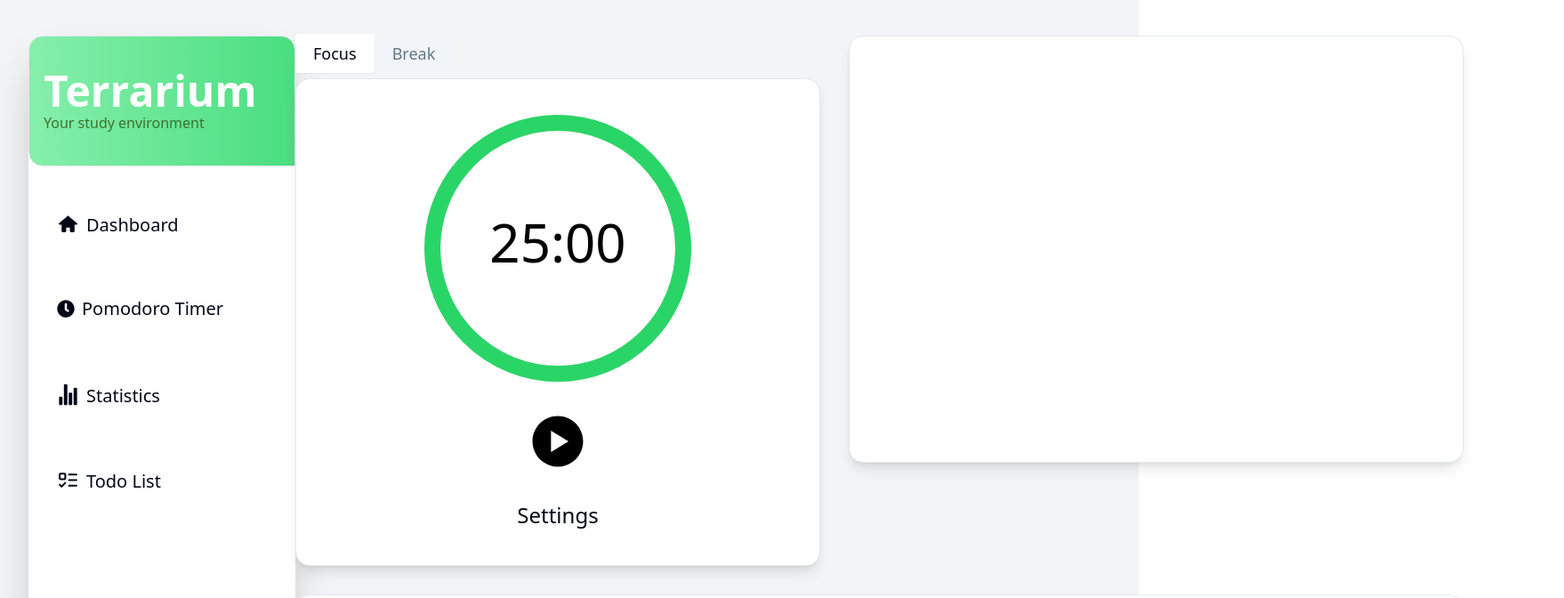
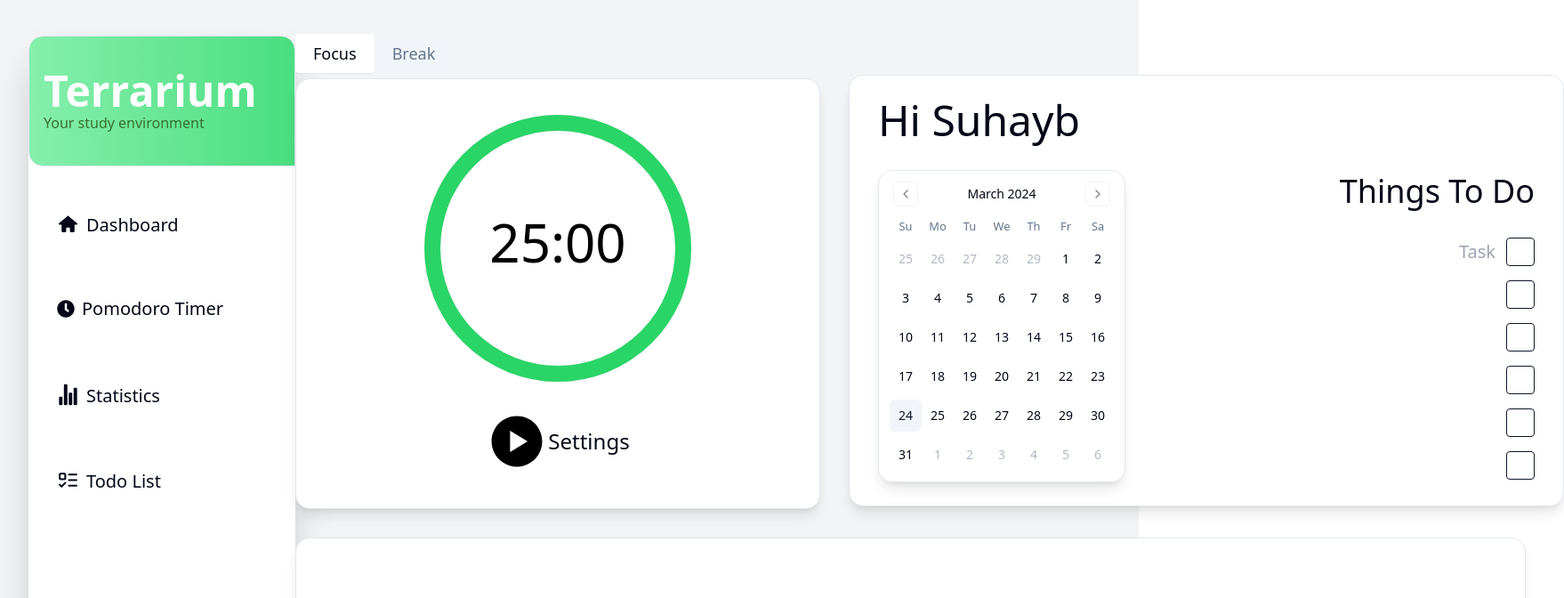
Before and after one commit to Swebi/Terrarium, a React (Vite) app: page / in a window 1280 px wide. Shown: the top 672 px of the page at 89% size, 1758 px wide, since content can reach past the window. Built offline with nearby package versions, Linux system fonts and the light colour scheme.

Commit message:
feat: dashboard 2nd component

```diff
--- a/package.json
+++ b/package.json
@@ -10,16 +10,21 @@
     "preview": "vite preview"
   },
   "dependencies": {
+    "@radix-ui/react-checkbox": "^1.0.4",
     "@radix-ui/react-dialog": "^1.0.5",
     "@radix-ui/react-label": "^2.0.2",
     "@radix-ui/react-popover": "^1.0.7",
     "@radix-ui/react-slider": "^1.1.2",
+    "@radix-ui/react-slot": "^1.0.2",
     "@radix-ui/react-tabs": "^1.0.4",
+    "@tremor/react": "^3.14.1",
     "class-variance-authority": "^0.7.0",
     "clsx": "^2.1.0",
+    "date-fns": "^3.6.0",
     "lucide-react": "^0.363.0",
     "react": "^18.2.0",
     "react-circular-progressbar": "^2.1.0",
+    "react-day-picker": "^8.10.0",
     "react-dom": "^18.2.0",
     "react-icons": "^5.0.1",
     "tailwind-merge": "^2.2.2",
--- a/src/App.jsx
+++ b/src/App.jsx
@@ -1,19 +1,44 @@
 import { useState, useContext } from "react";
 import TimerTabs from "./components/timerTabs";
 import Navbar from "./components/navbar";
+import { Calendar } from "@/components/ui/calendar";
+import TodoInput from "./components/todoinput";
 
 function App() {
+  const [date, setDate] = useState(Date);
+
   return (
     <>
-      <div className="flex flex-row f justify-between  py-10 w-screen h-screen bg-gray-100 ">
+      <div className="flex flex-row f justify-between  py-10 w-screen h-screen bg-gray-100">
+        {" "}
+        {/* bg-[url('./assets/bg.jpg')]  */}
         <Navbar />
-
         <div className="flex flex-col gap-8">
           <div className="flex gap-8">
             <TimerTabs />
-            <div className="flex flex-col border h-[60vh] w-[900px] mr-10 rounded-2xl shadow-lg bg-white"></div>
+            <div className="flex flex-col justify-center items-center gap-8 border h-[485px] w-[900px] mr-10 pl-8 pr-8 mt-11 rounded-2xl shadow-lg bg-white">
+              <h1 className="text-5xl justify-start self-start">Hi Suhayb</h1>
+
+              <div className="flex flex-row gap-8  w-full">
+                <Calendar
+                  selected={date}
+                  onSelect={setDate}
+                  mode="single"
+                  className="rounded-2xl shadow-lg border w-fit self-end"
+                />
+                <div className="flex flex-col w-full justify-center items-end flex-wrap  gap-4">
+                  <h1 className="text-4xl mb-4">Things To Do</h1>
+                  <TodoInput placeholder="Task"></TodoInput>
+                  <TodoInput></TodoInput>
+                  <TodoInput></TodoInput>
+                  <TodoInput></TodoInput>
+                  <TodoInput></TodoInput>
+                  <TodoInput></TodoInput>
+                </div>
+              </div>
+            </div>
           </div>
-          <div className="flex flex-col border h-full mr-10 rounded-2xl shadow-lg bg-white"></div>
+          <div className="flex border h-full overflow-hidden p-4 mr-10 rounded-2xl shadow-lg bg-white"></div>
         </div>
       </div>
     </>
--- /dev/null
+++ b/src/components/todoinput.jsx
@@ -0,0 +1,18 @@
+import React from "react";
+import { Checkbox } from "@/components/ui/checkbox";
+import { Input } from "@/components/ui/input";
+
+const TodoInput = (props) => {
+  return (
+    <div className="flex items-center gap-3">
+      <input
+        type="text"
+        placeholder={props.placeholder}
+        className="outline-none text-xl font-light text-right w-96"
+      />
+      <Checkbox className="w-8 h-8" />
+    </div>
+  );
+};
+
+export default TodoInput;
--- /dev/null
+++ b/src/components/ui/button.jsx
@@ -0,0 +1,47 @@
+import * as React from "react"
+import { Slot } from "@radix-ui/react-slot"
+import { cva } from "class-variance-authority";
+
+import { cn } from "@/lib/utils"
+
+const buttonVariants = cva(
+  "inline-flex items-center justify-center whitespace-nowrap rounded-md text-sm font-medium ring-offset-background transition-colors focus-visible:outline-none focus-visible:ring-2 focus-visible:ring-ring focus-visible:ring-offset-2 disabled:pointer-events-none disabled:opacity-50",
+  {
+    variants: {
+      variant: {
+        default: "bg-primary text-primary-foreground hover:bg-primary/90",
+        destructive:
+          "bg-destructive text-destructive-foreground hover:bg-destructive/90",
+        outline:
+          "border border-input bg-background hover:bg-accent hover:text-accent-foreground",
+        secondary:
+          "bg-secondary text-secondary-foreground hover:bg-secondary/80",
+        ghost: "hover:bg-accent hover:text-accent-foreground",
+        link: "text-primary underline-offset-4 hover:underline",
+      },
+      size: {
+        default: "h-10 px-4 py-2",
+        sm: "h-9 rounded-md px-3",
+        lg: "h-11 rounded-md px-8",
+        icon: "h-10 w-10",
+      },
+    },
+    defaultVariants: {
+      variant: "default",
+      size: "default",
+    },
+  }
+)
+
+const Button = React.forwardRef(({ className, variant, size, asChild = false, ...props }, ref) => {
+  const Comp = asChild ? Slot : "button"
+  return (
+    (<Comp
+      className={cn(buttonVariants({ variant, size, className }))}
+      ref={ref}
+      {...props} />)
+  );
+})
+Button.displayName = "Button"
+
+export { Button, buttonVariants }
--- /dev/null
+++ b/src/components/ui/calendar.jsx
@@ -0,0 +1,58 @@
+"use client";
+import * as React from "react";
+import { ChevronLeft, ChevronRight } from "lucide-react";
+import { DayPicker } from "react-day-picker";
+
+import { cn } from "@/lib/utils";
+import { buttonVariants } from "@/components/ui/button";
+
+function Calendar({ className, classNames, showOutsideDays = true, ...props }) {
+  return (
+    <DayPicker
+      showOutsideDays={showOutsideDays}
+      className={cn("p-3", className)}
+      classNames={{
+        months: "flex flex-col sm:flex-row space-y-4 sm:space-x-4 sm:space-y-0",
+        month: "space-y-4",
+        caption: "flex justify-center pt-1 relative items-center",
+        caption_label: "text-sm font-medium",
+        nav: "space-x-1 flex items-center",
+        nav_button: cn(
+          buttonVariants({ variant: "outline" }),
+          "h-7 w-7 bg-transparent p-0 opacity-50 hover:opacity-100"
+        ),
+        nav_button_previous: "absolute left-1",
+        nav_button_next: "absolute right-1",
+        table: "w-full border-collapse space-y-1",
+        head_row: "flex",
+        head_cell:
+          "text-muted-foreground rounded-md w-9 font-normal text-[0.8rem]",
+        row: "flex w-full mt-2",
+        cell: "h-9 w-9 text-center text-sm p-0 relative [&:has([aria-selected].day-range-end)]:rounded-r-md [&:has([aria-selected].day-outside)]:bg-accent/50 [&:has([aria-selected])]:bg-accent first:[&:has([aria-selected])]:rounded-l-md last:[&:has([aria-selected])]:rounded-r-md focus-within:relative focus-within:z-20",
+        day: cn(
+          buttonVariants({ variant: "ghost" }),
+          "h-9 w-9 p-0 font-normal aria-selected:opacity-100"
+        ),
+        day_range_end: "day-range-end",
+        day_selected:
+          "bg-primary text-primary-foreground hover:bg-primary hover:text-primary-foreground focus:bg-primary focus:text-primary-foreground",
+        day_today: "bg-accent text-accent-foreground",
+        day_outside:
+          "day-outside text-muted-foreground opacity-50 aria-selected:bg-accent/50 aria-selected:text-muted-foreground aria-selected:opacity-30",
+        day_disabled: "text-muted-foreground opacity-50",
+        day_range_middle:
+          "aria-selected:bg-accent aria-selected:text-accent-foreground",
+        day_hidden: "invisible",
+        ...classNames,
+      }}
+      components={{
+        IconLeft: ({ ...props }) => <ChevronLeft className="h-4 w-4" />,
+        IconRight: ({ ...props }) => <ChevronRight className="h-4 w-4" />,
+      }}
+      {...props}
+    />
+  );
+}
+Calendar.displayName = "Calendar";
+
+export { Calendar };
--- /dev/null
+++ b/src/components/ui/checkbox.jsx
@@ -0,0 +1,24 @@
+"use client"
+
+import * as React from "react"
+import * as CheckboxPrimitive from "@radix-ui/react-checkbox"
+import { Check } from "lucide-react"
+
+import { cn } from "@/lib/utils"
+
+const Checkbox = React.forwardRef(({ className, ...props }, ref) => (
+  <CheckboxPrimitive.Root
+    ref={ref}
+    className={cn(
+      "peer h-4 w-4 shrink-0 rounded-sm border border-primary ring-offset-background focus-visible:outline-none focus-visible:ring-2 focus-visible:ring-ring focus-visible:ring-offset-2 disabled:cursor-not-allowed disabled:opacity-50 data-[state=checked]:bg-primary data-[state=checked]:text-primary-foreground",
+      className
+    )}
+    {...props}>
+    <CheckboxPrimitive.Indicator className={cn("flex items-center justify-center text-current")}>
+      <Check className="h-4 w-4" />
+    </CheckboxPrimitive.Indicator>
+  </CheckboxPrimitive.Root>
+))
+Checkbox.displayName = CheckboxPrimitive.Root.displayName
+
+export { Checkbox }
```
Also changed, not shown: src/components/breaktimer.jsx (+4 -3 lines), src/components/timer.jsx (+4 -3 lines), src/assets/bg.jpg (added), 1 other file (tests, documents, lock files or other folders).
